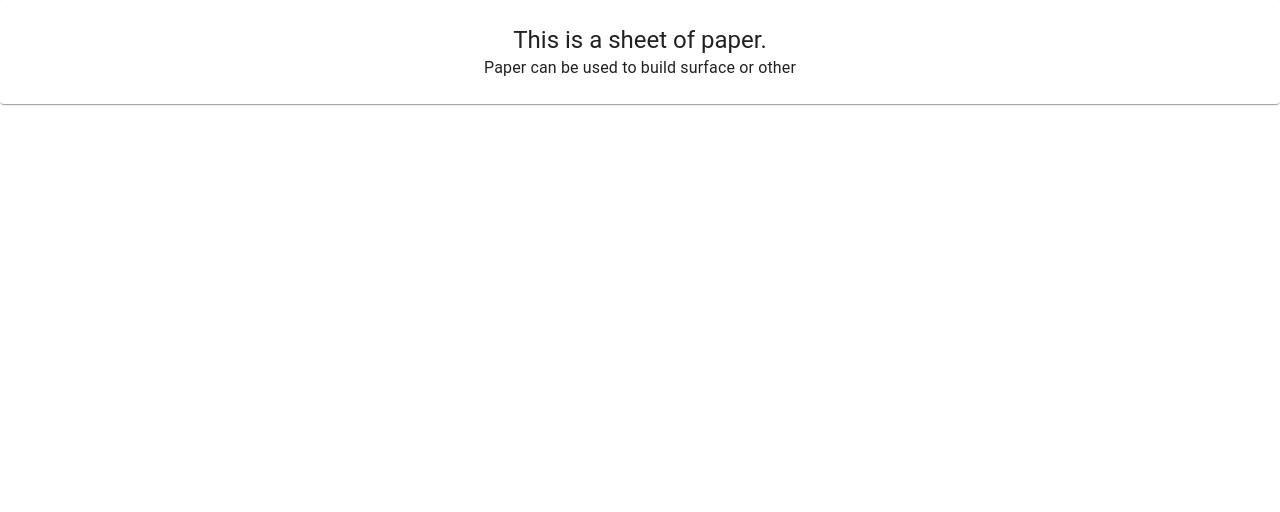
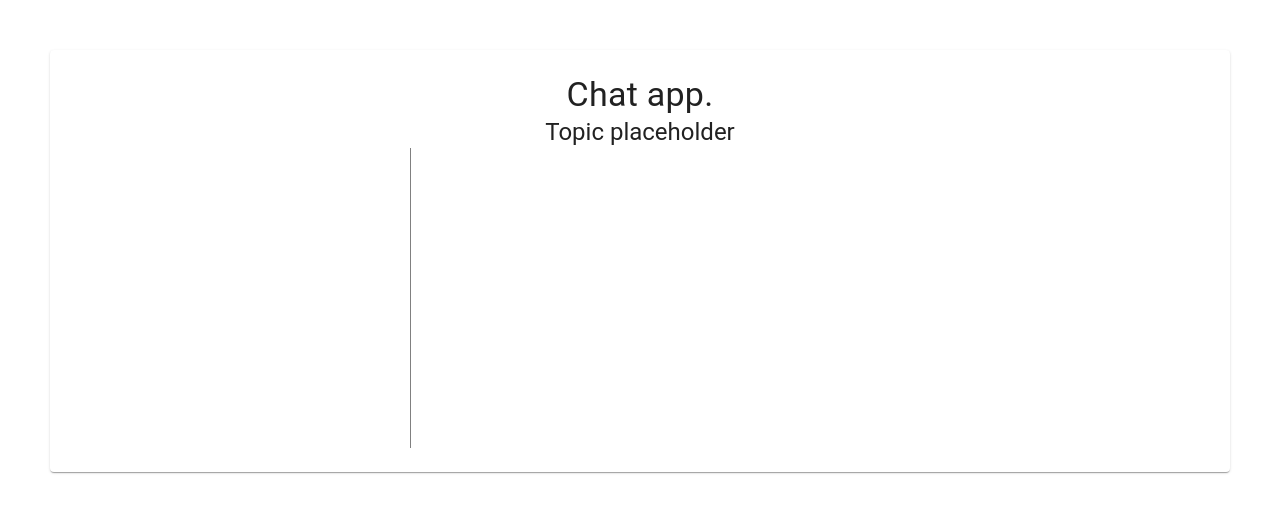
Before and after one commit to StylianosGakis/simple-react-live-chat, a React (Create React App) app: page / in a window 1280 px wide. Shown: the top 512 px of the page. Built offline with nearby package versions, Linux system fonts and the light colour scheme.

Commit message:
Add basic layout separation with flex

```diff
--- a/src/dashboard/Dashboard.js
+++ b/src/dashboard/Dashboard.js
@@ -6,8 +6,27 @@ import Typography from '@material-ui/core/Typography';
 
 const useStyles = makeStyles((theme) => ({
     root: {
+        margin: "50px",
         padding: theme.spacing(3, 2),
-    }
+    },
+    flex: {
+        display: "flex",
+    },
+    topicsWindow: {
+        width: "30%",
+        height: "300px",
+        borderRight: "1px solid grey",
+    },
+    chatWindow: {
+        width: "70%",
+        height: "300px",
+    },
+    chatBox: {
+        width: "85%",
+    },
+    button: {
+        width: "15%",
+    },
 }));
 
 function Dashboard() {
@@ -16,12 +35,23 @@ function Dashboard() {
     return (
         <div>
             <Paper className={classes.root}>
-                <Typography variant="h5" component="h3">
-                    This is a sheet of paper.
+                <Typography variant="h4" component="h4">
+                    Chat app.
                 </Typography>
-                <Typography component="p">
-                    Paper can be used to build surface or other
+                <Typography variant="h5" component="h5">
+                    Topic placeholder
                 </Typography>
+                <div className={classes.flex}>
+                    <div className={classes.topicsWindow}>
+
+                    </div>
+                    <div className={classes.chatWindow}>
+
+                    </div>
+                </div>
+                <div className={classes.flex}>
+
+                </div>
             </Paper>
         </div>
     )
```
